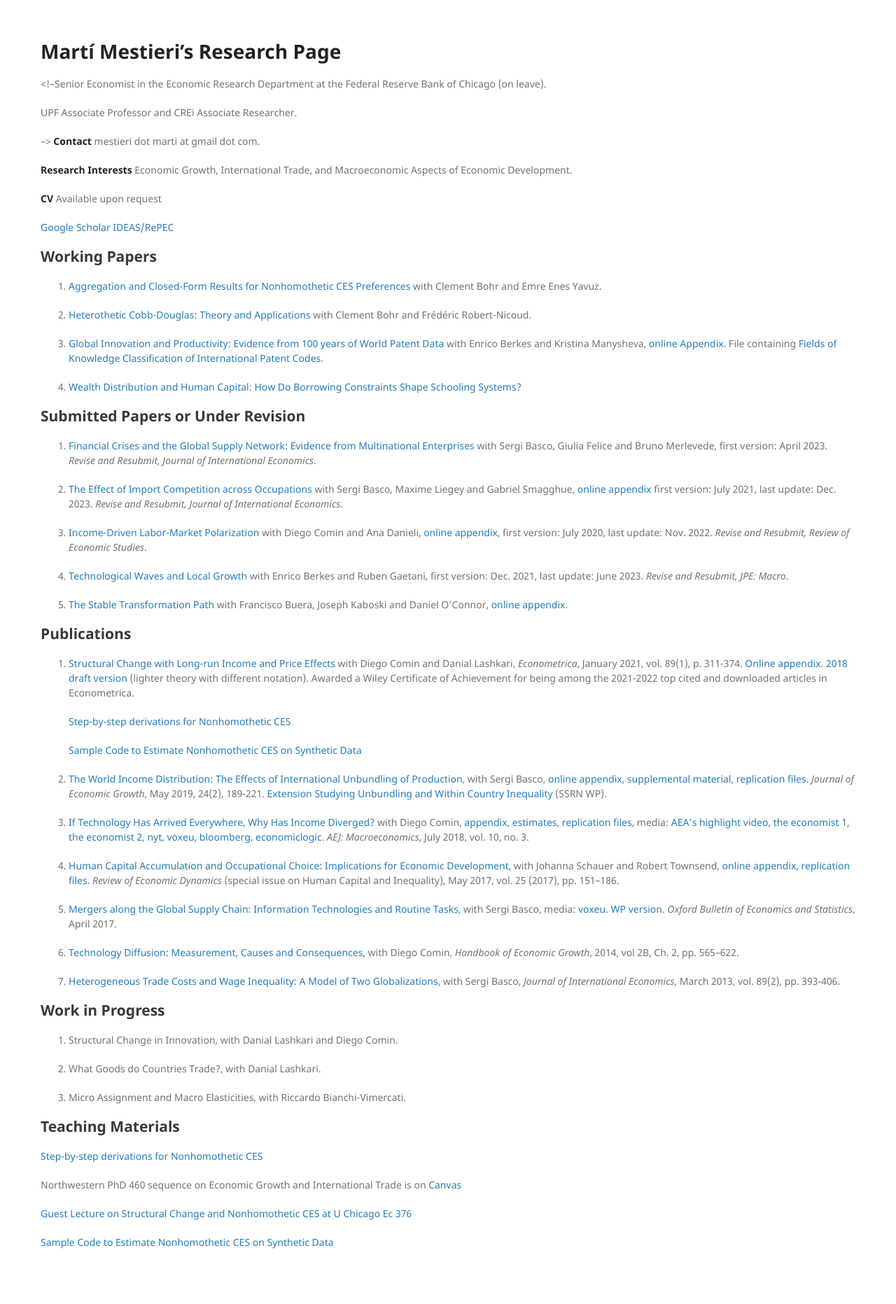
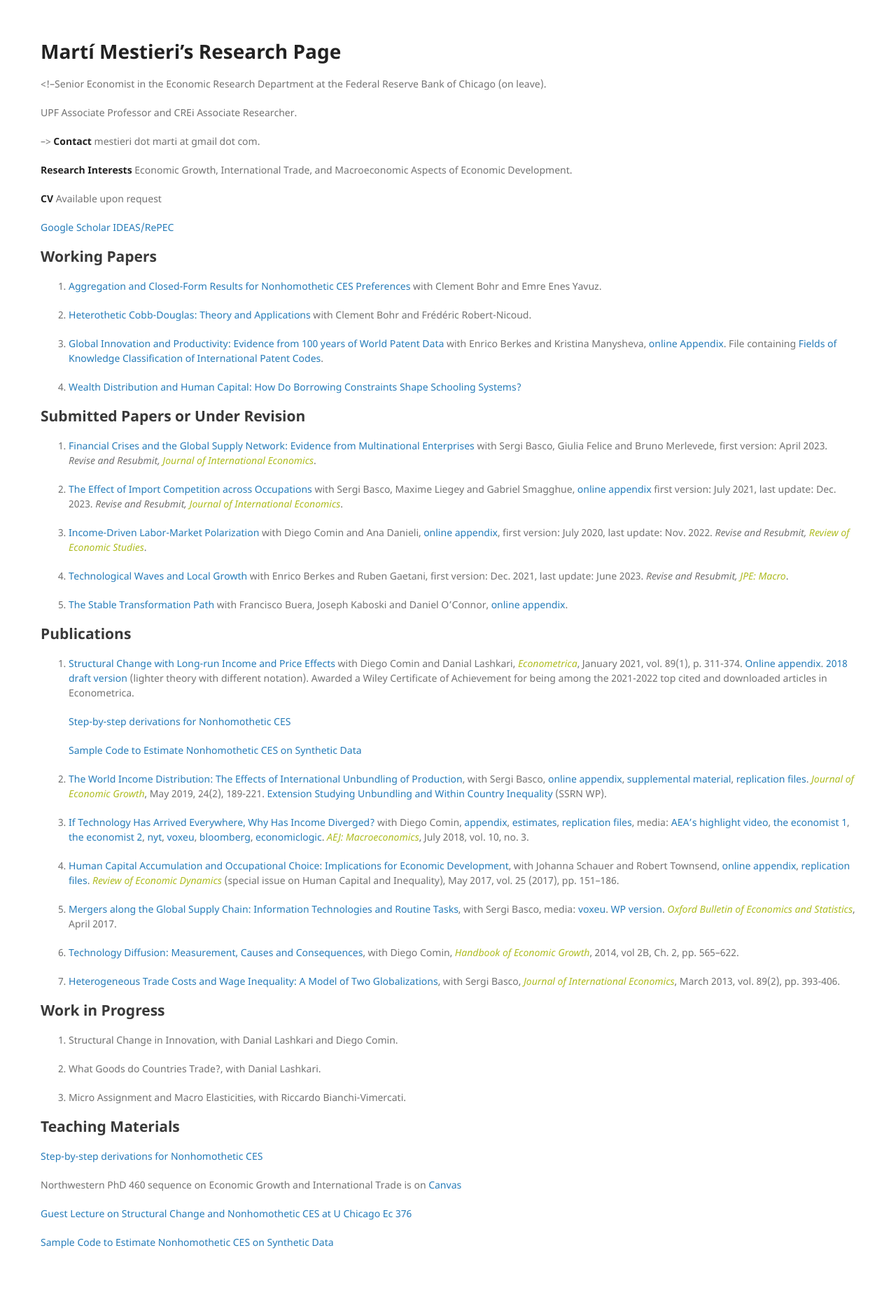
Before and after one commit to mestieri/mestieri.github.io, a Jekyll site: the page built from index.md, in a window 1280 px wide. Shown: the whole page at 70% size. Built offline with Jekyll 4.4.1, drawn with Linux system fonts in a browser that asks for light colours.

Commit message:
Update index.md

```diff
--- a/index.md
+++ b/index.md
@@ -4,7 +4,7 @@ title: Martí Mestieri's Research Page
 ---
 <style>
 blue {
-  color: AEBC21;
+  color: #AEBC21;
 
 }
 
```
